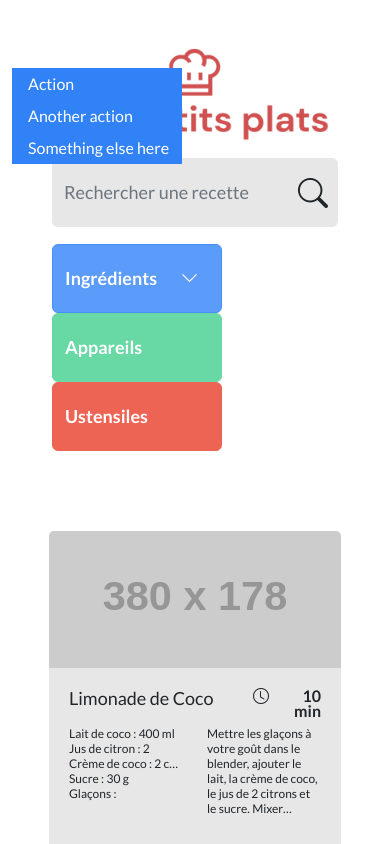
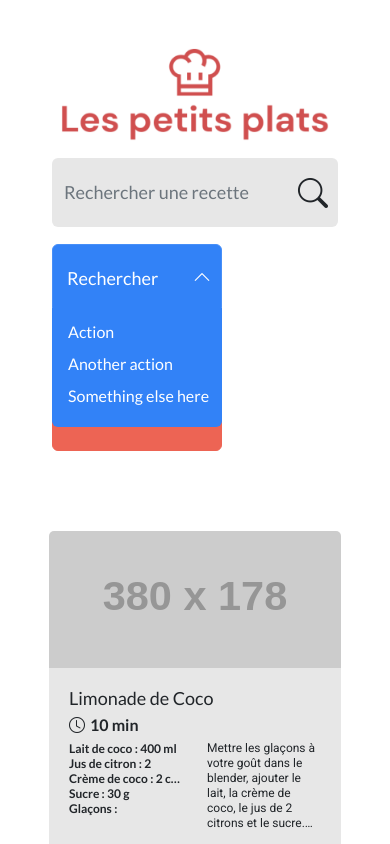
Before and after one commit to CamilleStagiaire/Les_petits_plats, a website with bundled scripts: page index.html in a window 390 px wide. Both pictures are taken after a click on the button "Ingrédients". Shown: the top 844 px of the page. Built offline with nearby package versions, Linux system fonts and the light colour scheme; placeholder pictures from the web are drawn by us.

Commit message:
CSS dropdowns

```diff
--- a/index.html
+++ b/index.html
@@ -21,12 +21,13 @@
 		</header>
 
 		<main id="main" class="container mx-auto">
+
 			<div class="row container-form">
 				<form id="search-form">
 					<label for="search" class="form-label">Email address</label>
 					<div class="search-form-input">
 						<input type="text" id="search" class="form-control" placeholder="Rechercher une recette" aria-label="Rechercher" aria-describedby="search">
-						<span class="search-icon">
+						<span class="search-form-icon">
 							<i class="bi bi-search"></i>
 						</span>
 					</div>
@@ -34,10 +35,11 @@
 			</div>
 
 			<div class="row container-dropdown">
-				<div id="dropdown" class="container-dropdown-btn">
-					<button class="btn btn-primary dropdown-toggle text-white" type="button" id="dropdownMenuButton1" data-bs-toggle="dropdown" aria-expanded="false">
+				<div class="container-dropdown-btn" id="ingredients-dropdown">
+					<button class="btn btn-primary dropdown-toggle text-white" type="button" id="ingredientsButton" data-bs-toggle="dropdown" aria-expanded="false"  data-text="Ingrédients">
 						Ingrédients
 						<i class="bi bi-chevron-down"></i>
+						<input type="text" class="search-input" placeholder="Rechercher">
 					</button>
 					<ul class="dropdown-menu btn-primary-open" aria-labelledby="dropdownMenuButton1">
 						<li>
@@ -51,9 +53,11 @@
 						</li>
 					</ul>
 				</div>
-				<div class="container-dropdown-btn">
-					<button class="btn btn-success dropdown-toggle text-white" type="button" id="dropdownMenuButton1" data-bs-toggle="dropdown" aria-expanded="false">
+				<div class="container-dropdown-btn" id="appareils-dropdown">
+					<button class="btn btn-success dropdown-toggle text-white" type="button" id="appareilsButton" data-bs-toggle="dropdown" aria-expanded="false" data-text="Appareils">
 						Appareils
+						<i class="bi bi-chevron-down"></i>
+						<input type="text" class="search-input" placeholder="Rechercher">
 					</button>
 					<ul class="dropdown-menu btn-success-open" aria-labelledby="dropdownMenuButton1">
 						<li>
@@ -67,9 +71,11 @@
 						</li>
 					</ul>
 				</div>
-				<div class="container-dropdown-btn">
-					<button class="btn btn-danger dropdown-toggle text-white" type="button" id="dropdownMenuButton1" data-bs-toggle="dropdown" aria-expanded="false">
+				<div class="container-dropdown-btn" id="ustensiles-dropdown">
+					<button class="btn btn-danger dropdown-toggle text-white" type="button" id="ustensilesButton" data-bs-toggle="dropdown" aria-expanded="false"  data-text="Ustensiles">
 						Ustensiles
+						<i class="bi bi-chevron-down"></i>
+						<input type="text" class="search-input" placeholder="Rechercher">
 					</button>
 					<ul class="dropdown-menu btn-danger-open" aria-labelledby="dropdownMenuButton1">
 						<li>
--- a/sass/style.scss
+++ b/sass/style.scss
@@ -12,23 +12,10 @@ body {
    height: 93px;
 }
 
-//les icones
-.bi-search {
-   font-size: 30px;
-}
-
-.bi-clock {
-   padding-right: 10px;
-}
-
-.bi-chevron-down,
-.bi-chevron-up {
-   padding-left: 20px;
-}
-
 .container {
    padding: 0;
 
+   /*Formulaire de recherche*/
    &-form {
       margin: 17px 40px;
 
@@ -51,25 +38,26 @@ body {
          &-input {
             position: relative;
          }
+
+         &-icon {
+            position: absolute;
+            right: 10px;
+            top: 50%;
+            transform: translateY(-50%);
+            cursor: pointer;
+
+            .bi-search {
+               font-size: 30px;
+            }
+         }
       }
 
-      .form-label {
+      label {
          display: none;
       }
    }
 
-   .search-icon {
-      position: absolute;
-      right: 10px;
-      top: 50%;
-      transform: translateY(-50%);
-      pointer-events: none;
-   }
-
-   #search {
-      padding-right: 40px;
-   }
-
+   /*Dropdowns*/
    &-dropdown {
       display: flex;
       flex-direction: column;
@@ -89,60 +77,94 @@ body {
          width: 50%;
       }
 
+      &-btn {
+         width: 33%;
+      }
+
+      // bouton de titre des dropdowns
       button {
          text-align: left;
          font-weight: bold;
          height: 69px;
          width: 170px;
          font-size: 18px;
+      }
 
-         @include media-breakpoint-up(lg) {}
+      .dropdown-toggle {
+         position: relative;
+         background-color: $primary;
 
          &:hover {
-            border-radius: 0;
+            opacity: 0.8;
+         }
+
+         .bi-chevron-down,
+         .bi-chevron-up {
+            position: absolute;
+            right: 10px;
          }
       }
 
+      .dropdown-toggle {
+         &.btn-primary {
+            @extend .btn-primary-open;
+         }
+
+         &.btn-success {
+            @extend .btn-success-open;
+         }
+
+         &.btn-danger {
+            @extend .btn-danger-open;
+         }
+      }
+
+      .btn {
+
+         @each $color-name,
+         $color-value in $button-colors {
+            &-#{$color-name}-open {
+               background-color: $color-value;
+
+               a {
+                  &:hover {
+                     background-color: $color-value;
+                  }
+               }
+            }
+         }
+      }
+
+      // suppression du chevron de dropdown par defaut
+      .dropdown-toggle::after {
+         display: none;
+      }
+
+      // barre de recherche des dropdowns
+      .search-input {
+         display: none;
+         width: 100%;
+         border: none;
+         outline: none;
+         background: transparent;
+         color: white;
+
+         &::placeholder {
+            color: white;
+         }
+      }
+
+      // style des listes des dropdowns
       ul {
+         margin: -7px 0 !important;
          width: 170px;
          border: none;
-         transform: translate3d(12px, 68px, 0px) !important;
-         border-radius: 0;
-         padding: 0px;
+         border-radius: 0 0 $border-radius $border-radius;
+         padding-bottom: 15px;
       }
 
       a {
          color: white;
-      }
-
-      // mise en forme des dropdown
-      .btn {
-         &-primary {
-            &-open {
-               background-color: $primary;
-            }
-         }
-
-         &-success {
-            &-open {
-               background-color: $success;
-            }
-         }
-
-         &-danger {
-            &-open {
-               background-color: $danger;
-            }
-         }
-      }
-
-      //changement de l'icone dropdown
-      .dropdown-toggle::after {
-         display: none;
-      }
-
-      &-btn {
-         width: 33%;
       }
    }
 
@@ -169,7 +191,13 @@ body {
       &-time {
          font-weight: bold;
          display: flex;
+
+         @include media-breakpoint-up(md) {
             justify-content: flex-end;
+         }
+         .bi-clock {
+            padding-right: 5px;
+         }
       }
    }
 
@@ -184,25 +212,31 @@ body {
    }
 
    &-text {
+      font-size: 12px;
+
       &-li {
          overflow: hidden;
          text-overflow: ellipsis;
          white-space: nowrap;
       }
-
-      &-overflow {
-         display: -webkit-box;
-         -webkit-line-clamp: 6;
-         -webkit-box-orient: vertical;
-         overflow: hidden;
-         font-size: 12px;
+      &-ingredients {
+         font-weight: bold;
       }
-
+      &-description {
+         font-family: $font-description;
+      }
       ul {
          list-style-type: none;
          padding-left: 0;
       }
    }
+}
+
+.overflow {
+   display: -webkit-box;
+   -webkit-line-clamp: 6;
+   -webkit-box-orient: vertical;
+   overflow: hidden;
 }
 
 // modale de recettes
@@ -213,15 +247,14 @@ body {
    left: 0;
    top: 0;
    background-color: rgba(255, 255, 255, .5);
-}
 
-.modal-content {
+   &-content {
+      max-width: $max-width-modal;
       background-color: #F8D6D6;
       margin: 15% auto;
       padding: 20px;
       border: 1px solid #888;
       width: 80%;
-}
 
       .close {
          float: right;
@@ -235,6 +268,8 @@ body {
          text-decoration: none;
          cursor: pointer;
       }
+   }
+}
 
 footer {
    .logo {
--- a/sass/utils/variables.scss
+++ b/sass/utils/variables.scss
@@ -1,31 +1,25 @@
-/* -------------------------
-MEDIA QUERIES
-----------------------------*/
-// Largeur max
+// Largeurs max
  $max-width: 1440px;
+ $max-width-modal: 1200px;
 
-// // breakpoints
-// $md: 768px;
-// $lg: 992px;
 
-// $medium-up: "only screen and (min-width: #{$medium})";
-// $large-up: "only screen and (min-width: #{$large})";
 // // les polices
  $font-text: 'Lato', sans-serif;
  $font-description: 'Roboto', cursive;
 
 //les couleurs
 $primary: #3282F7;
-
 $success: #68D9A4;
-
 $danger: #ED6454;
+$color-bodyCard: #E7E7E7;
+$color-bodyImage: #C7BEBE;
 
 // border-radius
 $bordeur-radius:5px;
 
-
-
-
-$color-bodyCard: #E7E7E7;
-$color-bodyImage: #C7BEBE;
+// mise en forme des dropdowns
+$button-colors: (
+    primary: $primary,
+    success: $success,
+    danger: $danger
+ );
--- /dev/null
+++ b/scripts/components/Dropdown.js
@@ -0,0 +1,61 @@
+class Dropdown {
+
+  /**
+   * @param {HTMLElement} element
+   */
+  constructor(element) {
+    this.element = element;
+    this.onChangeDropdown();
+  }
+
+  // innitialisation des dropdowns
+  static initDropdowns() {
+    const dropdownElements = document.querySelectorAll('.container-dropdown-btn');
+    dropdownElements.forEach((element) => {
+      new Dropdown(element);
+    });
+  }
+
+  onChangeDropdown() {
+    const toggle = this.element.querySelector('.dropdown-toggle');
+    const chevron = toggle.querySelector('.bi');
+    const searchInput = this.element.querySelector('.search-input');
+    const defaultText = toggle.getAttribute('data-text');
+
+    /**
+     * Met à jour le bouton du dropdown
+     * @param {string} icon classe de l'icône
+     * @param {string} text texte à afficher
+     * @param {string} display valeur de la propriété display pour afficher ou cacher l'input
+     */
+    const updateButton = (icon, text, display) => {
+      chevron.classList.remove('bi-chevron-down', 'bi-chevron-up');
+      chevron.classList.add(icon);
+      toggle.childNodes[0].nodeValue = text;
+      searchInput.style.display = display;
+    };
+
+    // Gère le clic sur le bouton
+    toggle.addEventListener('click', (e) => {
+      if (toggle.classList.contains('active')) {
+        updateButton('bi-chevron-down', defaultText, 'none');
+        toggle.classList.remove('active');
+
+      } else {
+        updateButton('bi-chevron-up', '', 'inline-block');
+        toggle.classList.add('active');
+        searchInput.focus();
+      }
+    });
+
+    // Gère le clic en dehors du dropdown
+    document.addEventListener('click', (e) => {
+      if (!this.element.contains(e.target)) {
+        updateButton('bi-chevron-down', defaultText, 'none');
+        toggle.classList.remove('active');
+      }
+    });
+  }
+}
+
+export { Dropdown }
--- a/scripts/template/index.js
+++ b/scripts/template/index.js
@@ -17,17 +17,17 @@ class RecipeCard {
         <img src="http://via.placeholder.com/380x178.png?text" class="card-img-top" alt="image de description">
         <div class="card-body">
           <div class="card-title row">
-            <div class="col-8 col-md-7">
+            <div class="col-md-7">
               <h5>${this.recipe.name}</h5>
             </div>
-            <div class="col-4 col-md-5 text-end card-body-time">
+            <div class="col-md-5 text-end card-body-time">
               <i class="bi bi-clock">
               <span></i>${this.recipe.time} min</span>
             </div>
           </div>
           <div class="card-text row">
             <div class="col-6">
-              <ul class="card-text-overflow">
+              <ul class="card-text-ingredients overflow">
                 ${this.recipe.ingredients.map((ingredient) => `
                   <li class="card-text-li">
                     ${ingredient.ingredient} :
@@ -38,7 +38,7 @@ class RecipeCard {
               </ul>
             </div>
             <div class="col-6">
-              <p class="card-text-overflow">${this.recipe.description}</p>
+              <p class="card-text-description overflow">${this.recipe.description}</p>
             </div>
           </div>
         </div>
```
Also changed, not shown: scripts/App.js (+8 -33 lines), scripts/components/DisplayRecipe.js (+23 -3 lines), css/style.css, 1 other file. Lines whose indentation alone changed are shown as unchanged.
